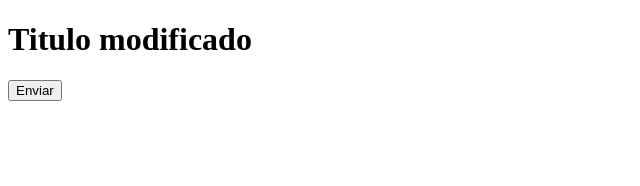
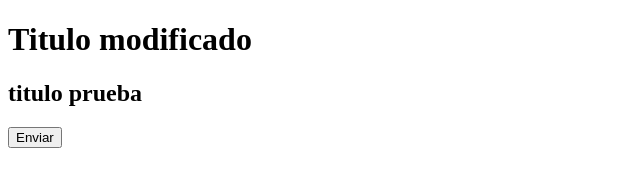
Before and after one commit to MarcosMartilotta/CursoGit, a plain HTML site: page index.html in a window 1280 px wide. Shown: the whole page, without its empty margins (0-640 px from the left). Drawn offline with Linux system fonts and the light colour scheme.

Commit message:
se agrego titulo de prueba

```diff
--- a/index.html
+++ b/index.html
@@ -8,6 +8,7 @@
 </head>
 <body>
     <h1>Titulo modificado</h1>
+    <h2>titulo prueba</h2>
     <form action="#" method="get">
         <input:"text" name="firstName" id="firstName">
         <input:"text" name="lastName" id="lastName">
```
